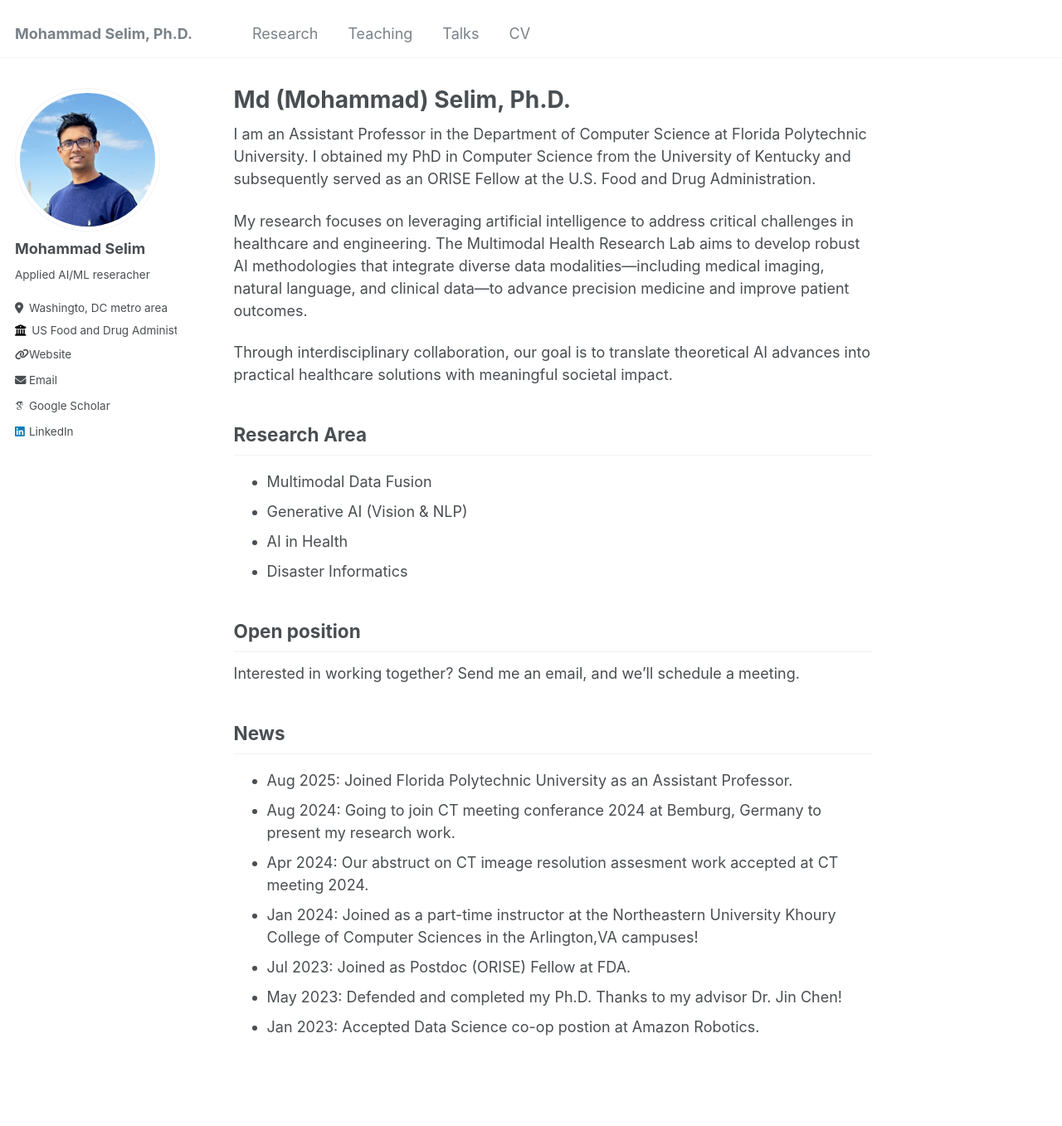
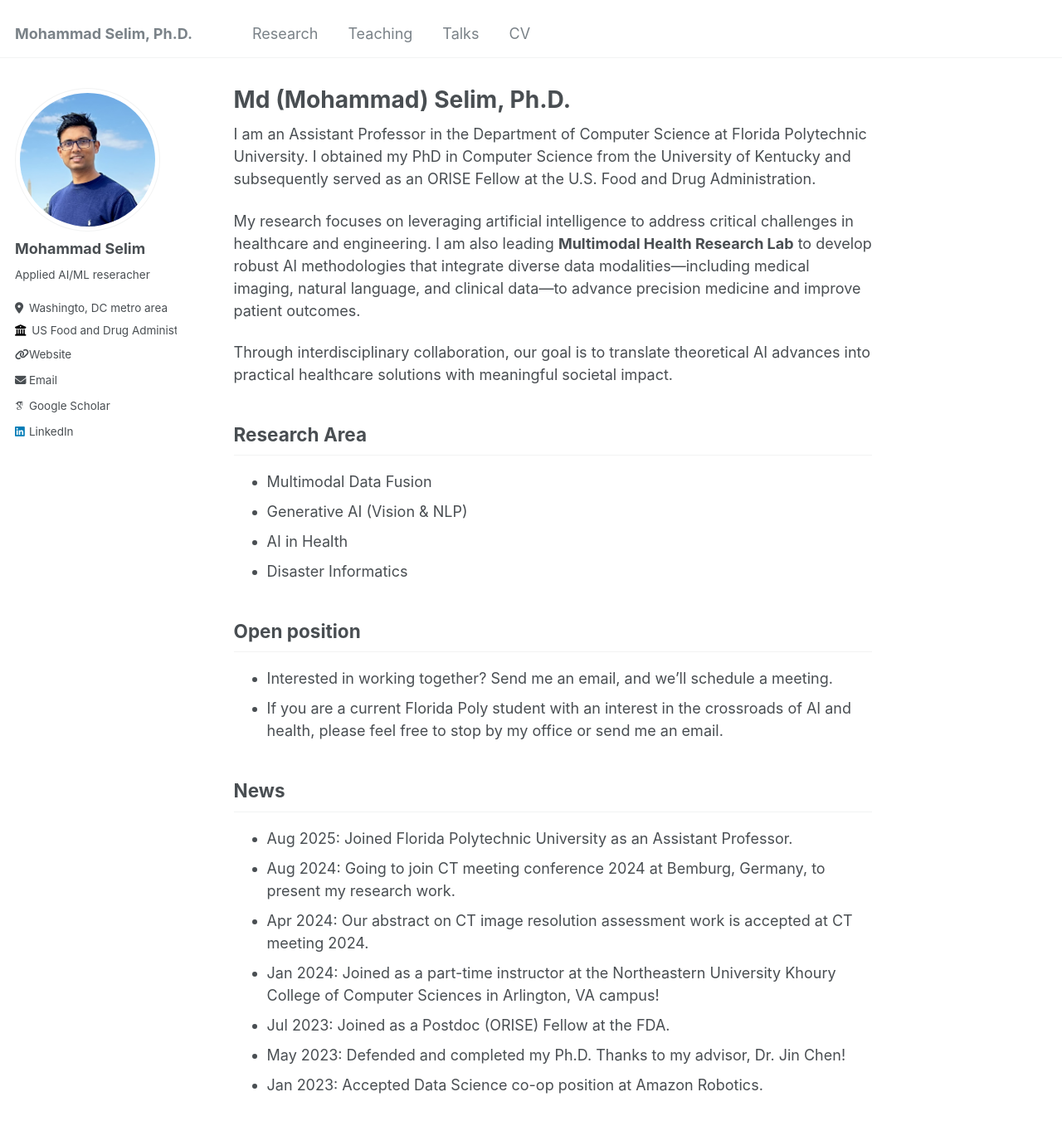
Before and after one commit to selimmd/selimmd.github.io, a Jekyll site: the page built from _pages/about.md, in a window 1280 px wide and 1400 px high. Shown: the top 1357 px of the window at 83% size. Built offline with Jekyll 4.4.1, drawn with Linux system fonts in a browser that asks for light colours; some web fonts are replaced.

Commit message:
Update about.md

```diff
--- a/_pages/about.md
+++ b/_pages/about.md
@@ -10,7 +10,7 @@ redirect_from:
 
 I am an Assistant Professor in the Department of Computer Science at Florida Polytechnic University. I obtained my PhD in Computer Science from the University of Kentucky and subsequently served as an ORISE Fellow at the U.S. Food and Drug Administration.
 
-My research focuses on leveraging artificial intelligence to address critical challenges in healthcare and engineering. The Multimodal Health Research Lab aims to develop robust AI methodologies that integrate diverse data modalities—including medical imaging, natural language, and clinical data—to advance precision medicine and improve patient outcomes.
+My research focuses on leveraging artificial intelligence to address critical challenges in healthcare and engineering. I am also leading **Multimodal Health Research Lab** to develop robust AI methodologies that integrate diverse data modalities—including medical imaging, natural language, and clinical data—to advance precision medicine and improve patient outcomes.
 
 Through interdisciplinary collaboration, our goal is to translate theoretical AI advances into practical healthcare solutions with meaningful societal impact.
 
@@ -22,13 +22,14 @@ Through interdisciplinary collaboration, our goal is to translate theoretical AI
 
 
 ## Open position
-Interested in working together? Send me an email, and we’ll schedule a meeting.
+- Interested in working together? Send me an email, and we’ll schedule a meeting.
+- If you are a current Florida Poly student with an interest in the crossroads of AI and health, please feel free to stop by my office or send me an email.
 
 ## News
 - Aug 2025: Joined Florida Polytechnic University as an Assistant Professor.
-- Aug 2024: Going to join CT meeting conferance 2024 at Bemburg, Germany to present my research work.
-- Apr 2024: Our abstruct on CT imeage resolution assesment work accepted at CT meeting 2024.
-- Jan 2024: Joined as a part-time instructor at the Northeastern University Khoury College of Computer Sciences in the Arlington,VA campuses!
-- Jul 2023: Joined as Postdoc (ORISE) Fellow at FDA.
-- May 2023: Defended and completed my Ph.D. Thanks to my advisor Dr. Jin Chen!
-- Jan 2023: Accepted Data Science co-op postion at Amazon Robotics.
+- Aug 2024: Going to join CT meeting conference 2024 at Bemburg, Germany, to present my research work.
+- Apr 2024: Our abstract on CT image resolution assessment work is accepted at CT meeting 2024.
+- Jan 2024: Joined as a part-time instructor at the Northeastern University Khoury College of Computer Sciences in Arlington, VA campus!
+- Jul 2023: Joined as a Postdoc (ORISE) Fellow at the FDA.
+- May 2023: Defended and completed my Ph.D. Thanks to my advisor, Dr. Jin Chen!
+- Jan 2023: Accepted Data Science co-op position at Amazon Robotics.
```
